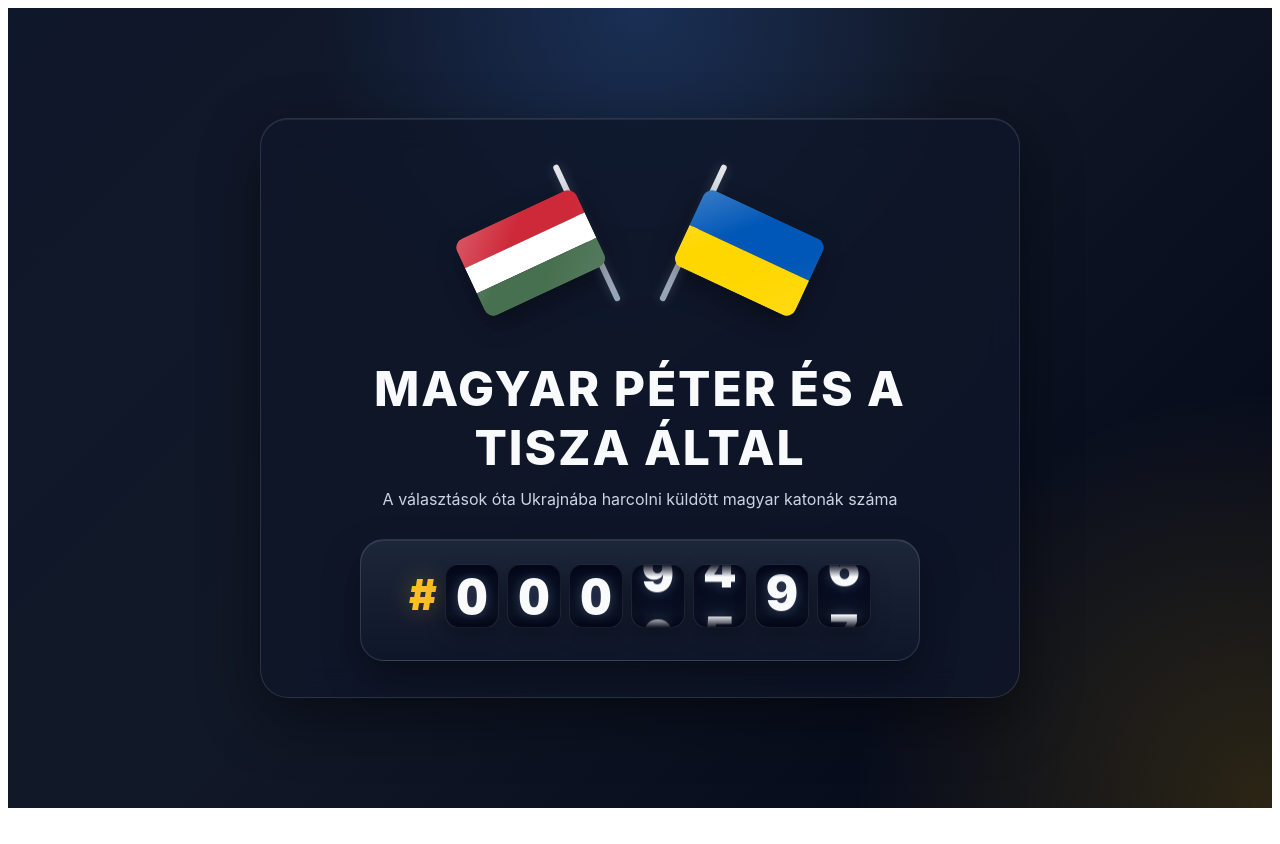
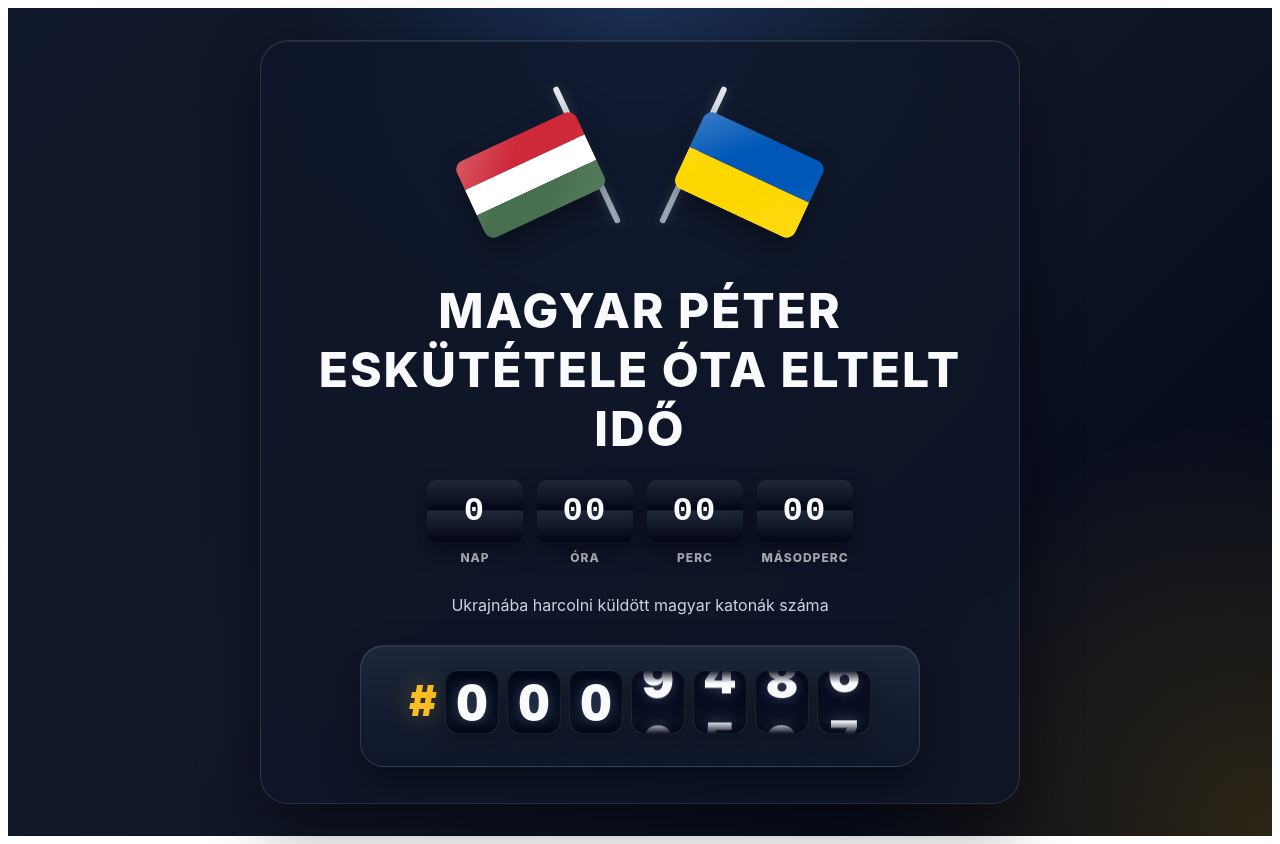
Before and after one commit to andras71/husoldukr, an Angular app: page / in a window 1280 px wide. Before the commit the page ends 816 px from the top, so only its background shows below. Built offline with nearby package versions, Linux system fonts and the light colour scheme.

Commit message:
számláló

```diff
--- a/src/app/app.css
+++ b/src/app/app.css
@@ -288,3 +288,150 @@
     height: 58px;
   }
 }
+
+.station-clock {
+  display: flex;
+  justify-content: center;
+  gap: 14px;
+  margin: 22px 0 26px;
+  flex-wrap: wrap;
+}
+
+.time-block {
+  min-width: 92px;
+  text-align: center;
+}
+
+.flip-value {
+  position: relative;
+  min-width: 92px;
+  padding: 12px 10px;
+  border-radius: 10px;
+  background: linear-gradient(180deg, #111827 0%, #020617 48%, #111827 52%, #020617 100%);
+  color: #f8fafc;
+  font-family: "Courier New", monospace;
+  font-size: 34px;
+  font-weight: 800;
+  line-height: 1;
+  letter-spacing: 2px;
+  box-shadow:
+    inset 0 2px 0 rgba(255, 255, 255, 0.12),
+    inset 0 -2px 0 rgba(0, 0, 0, 0.65),
+    0 8px 18px rgba(0, 0, 0, 0.35);
+}
+
+.flip-value::after {
+  content: "";
+  position: absolute;
+  left: 0;
+  right: 0;
+  top: 50%;
+  height: 2px;
+  background: rgba(0, 0, 0, 0.65);
+  transform: translateY(-50%);
+}
+
+.flip-label {
+  margin-top: 8px;
+  font-size: 13px;
+  font-weight: 700;
+  text-transform: uppercase;
+  letter-spacing: 1px;
+  color: rgba(248, 250, 252, 0.75);
+}
+
+.station-clock {
+  display: flex;
+  justify-content: center;
+  gap: 14px;
+  margin: 22px 0 28px;
+  flex-wrap: wrap;
+}
+
+.flip-unit {
+  text-align: center;
+}
+
+.flip-card {
+  position: relative;
+  min-width: 96px;
+  height: 62px;
+  border-radius: 10px;
+  background: #020617;
+  color: #f8fafc;
+  font-family: "Courier New", monospace;
+  font-size: 34px;
+  font-weight: 900;
+  letter-spacing: 2px;
+  line-height: 62px;
+  overflow: hidden;
+  perspective: 600px;
+  box-shadow:
+    inset 0 2px 0 rgba(255, 255, 255, 0.12),
+    inset 0 -2px 0 rgba(0, 0, 0, 0.75),
+    0 10px 22px rgba(0, 0, 0, 0.38);
+}
+
+.flip-card::before,
+.flip-card::after {
+  content: "";
+  position: absolute;
+  left: 0;
+  right: 0;
+  height: 50%;
+  background: linear-gradient(180deg, #1f2937, #020617);
+  z-index: 1;
+  pointer-events: none;
+}
+
+.flip-card::before {
+  top: 0;
+  border-bottom: 1px solid rgba(0, 0, 0, 0.8);
+  transform-origin: bottom;
+}
+
+.flip-card::after {
+  bottom: 0;
+  border-top: 1px solid rgba(255, 255, 255, 0.08);
+  transform-origin: top;
+}
+
+.flip-card span {
+  position: relative;
+  z-index: 2;
+}
+
+.flip-card.flipping::before {
+  animation: flipTop 0.32s ease-in forwards;
+}
+
+.flip-card.flipping::after {
+  animation: flipBottom 0.32s ease-out 0.32s forwards;
+}
+
+.flip-label {
+  margin-top: 8px;
+  font-size: 12px;
+  font-weight: 800;
+  text-transform: uppercase;
+  letter-spacing: 1px;
+  color: rgba(248, 250, 252, 0.72);
+}
+
+@keyframes flipTop {
+  from {
+    transform: rotateX(0deg);
+  }
+  to {
+    transform: rotateX(-90deg);
+  }
+}
+
+@keyframes flipBottom {
+  from {
+    transform: rotateX(90deg);
+  }
+  to {
+    transform: rotateX(0deg);
+  }
+}
--- a/src/app/app.html
+++ b/src/app/app.html
@@ -20,9 +20,40 @@
       </div>
     </div>
 
-    <div class="headline">MAGYAR PÉTER ÉS A TISZA ÁLTAL</div>
+    <div class="headline">MAGYAR PÉTER eskütétele óta eltelt idő</div>
+
+    <div class="station-clock" aria-label="Eltelt idő">
+      <div class="flip-unit">
+        <div class="flip-card" [class.flipping]="elapsedFlip.days.flipping">
+          <span>{{ elapsedFlip.days.value }}</span>
+        </div>
+        <div class="flip-label">nap</div>
+      </div>
+
+      <div class="flip-unit">
+        <div class="flip-card" [class.flipping]="elapsedFlip.hours.flipping">
+          <span>{{ elapsedFlip.hours.value }}</span>
+        </div>
+        <div class="flip-label">óra</div>
+      </div>
+
+      <div class="flip-unit">
+        <div class="flip-card" [class.flipping]="elapsedFlip.minutes.flipping">
+          <span>{{ elapsedFlip.minutes.value }}</span>
+        </div>
+        <div class="flip-label">perc</div>
+      </div>
+
+      <div class="flip-unit">
+        <div class="flip-card" [class.flipping]="elapsedFlip.seconds.flipping">
+          <span>{{ elapsedFlip.seconds.value }}</span>
+        </div>
+        <div class="flip-label">másodperc</div>
+      </div>
+    </div>
+
     <div class="subheadline">
-      A választások óta Ukrajnába harcolni küldött magyar katonák száma
+      Ukrajnába harcolni küldött magyar katonák száma
     </div>
 
     <div class="counter-shell" aria-live="polite">
--- a/src/app/app.ts
+++ b/src/app/app.ts
@@ -20,6 +20,18 @@
     transitionMs: 0
   }));
 
+  elapsedFlip = {
+    days: { value: '0', flipping: false },
+    hours: { value: '00', flipping: false },
+    minutes: { value: '00', flipping: false },
+    seconds: { value: '00', flipping: false }
+  };
+
+  private elapsedIntervalId: number | null = null;
+
+// pontos dátumot ide állítsd
+  private readonly oathDate = new Date('2026-05-03T10:00:00+02:00');
+
   private spinIntervals: number[] = [];
   private stopTimeouts: number[] = [];
   private startTimeoutId: number | null = null;
@@ -34,6 +46,11 @@
   }
 
   ngAfterViewInit(): void {
+    this.updateElapsedTime();
+
+    this.elapsedIntervalId = window.setInterval(() => {
+      this.updateElapsedTime();
+    }, 1000);
     this.startTimeoutId = window.setTimeout(() => {
       this.startOdometer();
     }, 150);
@@ -127,4 +144,51 @@
   private randomDigit(): number {
     return Math.floor(Math.random() * 10);
   }
+
+  private updateElapsedTime(): void {
+    const diffMs = Date.now() - this.oathDate.getTime();
+    const totalSeconds = Math.max(0, Math.floor(diffMs / 1000));
+
+    const next = {
+      days: String(Math.floor(totalSeconds / 86400)),
+      hours: this.pad2(Math.floor((totalSeconds % 86400) / 3600)),
+      minutes: this.pad2(Math.floor((totalSeconds % 3600) / 60)),
+      seconds: this.pad2(totalSeconds % 60)
+    };
+
+    this.setFlipValue('days', next.days);
+    this.setFlipValue('hours', next.hours);
+    this.setFlipValue('minutes', next.minutes);
+    this.setFlipValue('seconds', next.seconds);
+
+    this.cdr.detectChanges();
+  }
+
+  private setFlipValue(
+    key: 'days' | 'hours' | 'minutes' | 'seconds',
+    nextValue: string
+  ): void {
+    const item = this.elapsedFlip[key];
+
+    if (item.value === nextValue) {
+      return;
+    }
+
+    item.flipping = false;
+
+    window.setTimeout(() => {
+      item.value = nextValue;
+      item.flipping = true;
+      this.cdr.detectChanges();
+
+      window.setTimeout(() => {
+        item.flipping = false;
+        this.cdr.detectChanges();
+      }, 650);
+    }, 20);
+  }
+
+  private pad2(value: number): string {
+    return value.toString().padStart(2, '0');
+  }
 }
```
